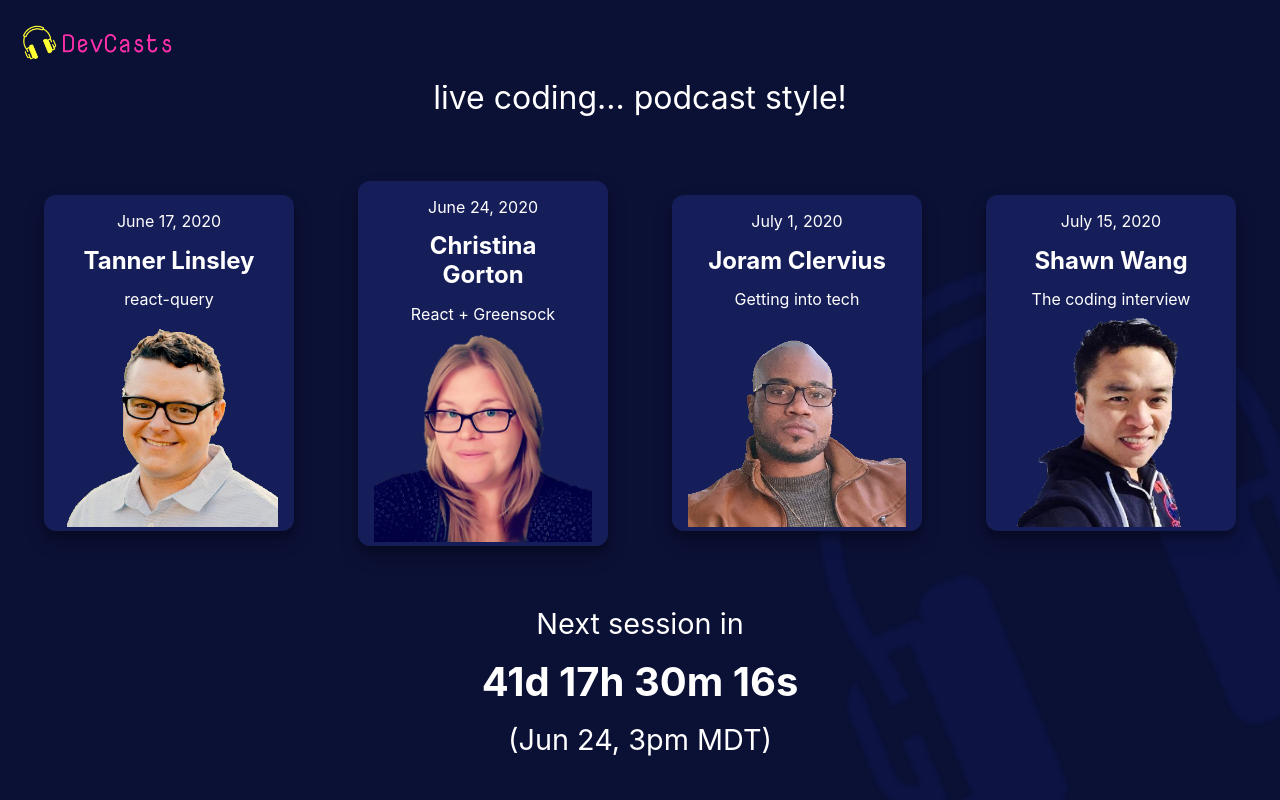
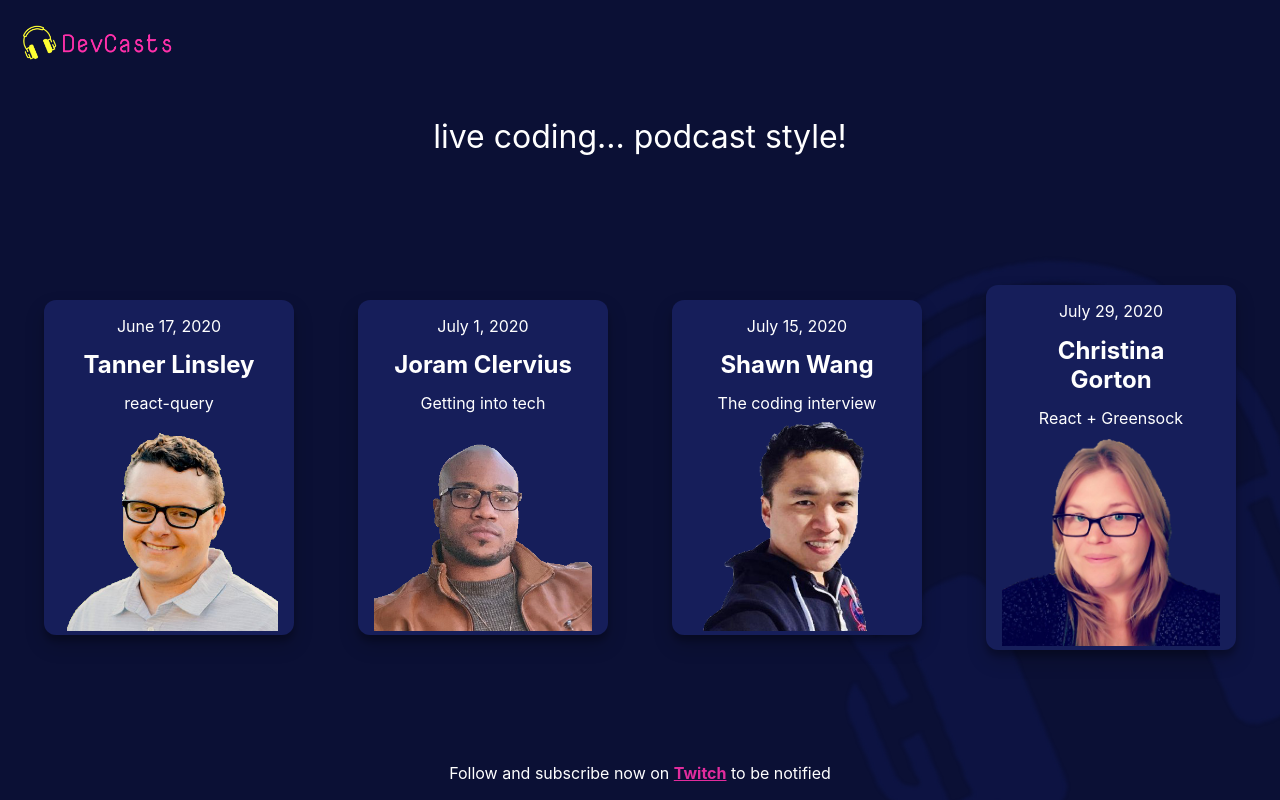
Before and after one commit to dustinmyers/devcasts, a Next.js app: page / in a window 1280 px wide. Built offline with nearby package versions, Linux system fonts and the light colour scheme.

Commit message:
Update index.js

```diff
--- a/pages/index.js
+++ b/pages/index.js
@@ -112,14 +112,7 @@ const Home = () => {
               <img src="tanner.png" alt="Tanner Linsley" />
             </div>
           </a>
-          <a href="https://twitter.com/coffeecraftcode" target="_blank">
-            <div className="guest">
-              <p>June 24, 2020</p>
-              <h3>Christina Gorton</h3>
-              <p>React + Greensock</p>
-              <img src="christina.png" alt="Christina Gorton" />
-            </div>
-          </a>
+
           <a href="https://twitter.com/swoleengineer" target="_blank">
             <div className="guest">
               <p>July 1, 2020</p>
@@ -136,12 +129,20 @@ const Home = () => {
               <img src="swyx.png" alt="Shawn Wang" />
             </div>
           </a>
+          <a href="https://twitter.com/coffeecraftcode" target="_blank">
+            <div className="guest">
+              <p>July 29, 2020</p>
+              <h3>Christina Gorton</h3>
+              <p>React + Greensock</p>
+              <img src="christina.png" alt="Christina Gorton" />
+            </div>
+          </a>
         </div>
         <div className="flex-grow" />
-        <p className="timer-wrapper">
+        {/*<p className="timer-wrapper">
           Next session in <span className="timer">{counter}</span>
           (Jun 24, 3pm MDT)
-        </p>
+        </p>*/}
       </main>
 
       <p>
```
